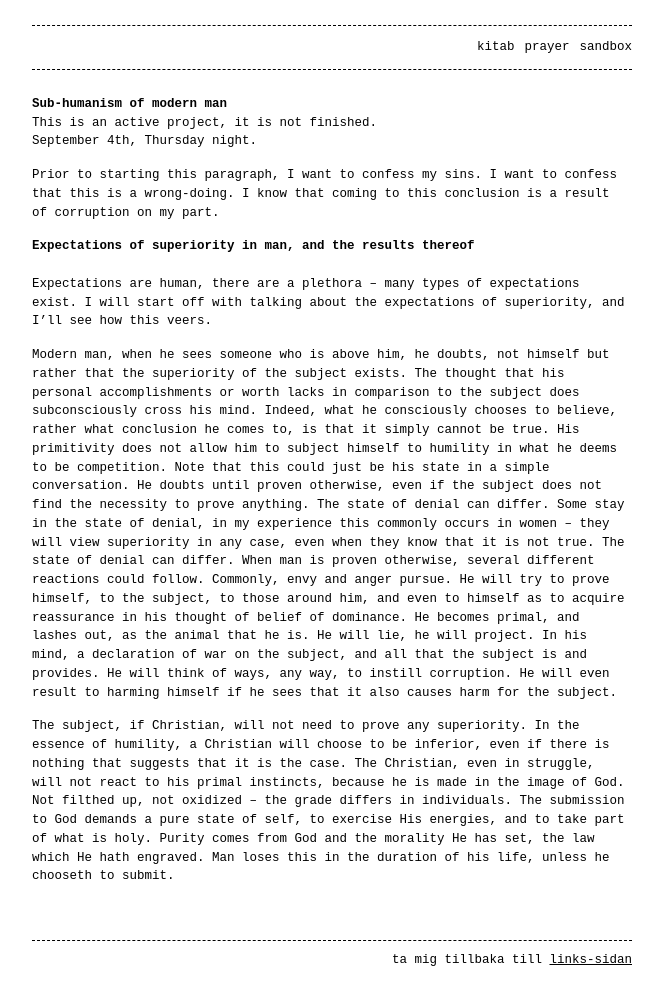
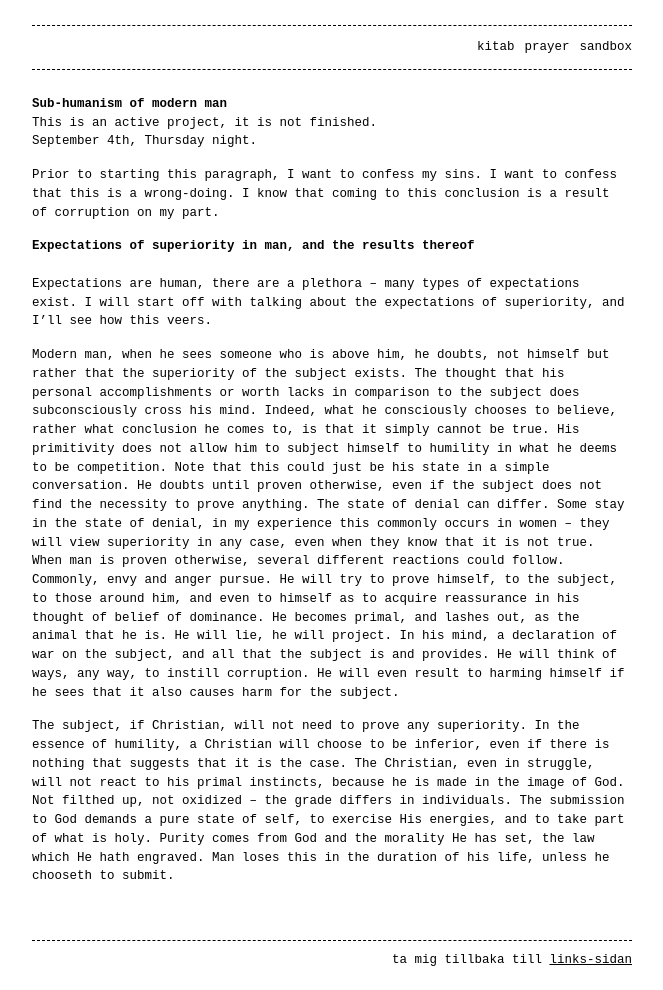
Before and after one commit to ronim-efrin/kitab, a Jekyll site: the page built from books.md, in a window 1280 px wide. Shown: the whole page, without its empty margins (308-971 px from the left). Built offline with Jekyll 4.4.1, drawn with Linux system fonts in a browser that asks for light colours.

Commit message:
Update books.md

```diff
--- a/books.md
+++ b/books.md
@@ -13,6 +13,6 @@ Prior to starting this paragraph, I want to confess my sins. I want to confess t
 **Expectations of superiority in man, and the results thereof** <br>
 Expectations are human, there are a plethora – many types of expectations exist. I will start off with talking about the expectations of superiority, and I’ll see how this veers.
 
-Modern man, when he sees someone who is above him, he doubts, not himself but rather that the superiority of the subject exists. The thought that his personal accomplishments or worth lacks in comparison to the subject does subconsciously cross his mind. Indeed, what he consciously chooses to believe, rather what conclusion he comes to, is that it simply cannot be true. His primitivity does not allow him to subject himself to humility in what he deems to be competition. Note that this could just be his state in a simple conversation. He doubts until proven otherwise, even if the subject does not find the necessity to prove anything. The state of denial can differ. Some stay in the state of denial, in my experience this commonly occurs in women – they will view superiority in any case, even when they know that it is not true. The state of denial can differ. When man is proven otherwise, several different reactions could follow. Commonly, envy and anger pursue. He will try to prove himself, to the subject, to those around him, and even to himself as to acquire reassurance in his thought of belief of dominance. He becomes primal, and lashes out, as the animal that he is. He will lie, he will project. In his mind, a declaration of war on the subject, and all that the subject is and provides. He will think of ways, any way, to instill corruption. He will even result to harming himself if he sees that it also causes harm for the subject.
+Modern man, when he sees someone who is above him, he doubts, not himself but rather that the superiority of the subject exists. The thought that his personal accomplishments or worth lacks in comparison to the subject does subconsciously cross his mind. Indeed, what he consciously chooses to believe, rather what conclusion he comes to, is that it simply cannot be true. His primitivity does not allow him to subject himself to humility in what he deems to be competition. Note that this could just be his state in a simple conversation. He doubts until proven otherwise, even if the subject does not find the necessity to prove anything. The state of denial can differ. Some stay in the state of denial, in my experience this commonly occurs in women – they will view superiority in any case, even when they know that it is not true. When man is proven otherwise, several different reactions could follow. Commonly, envy and anger pursue. He will try to prove himself, to the subject, to those around him, and even to himself as to acquire reassurance in his thought of belief of dominance. He becomes primal, and lashes out, as the animal that he is. He will lie, he will project. In his mind, a declaration of war on the subject, and all that the subject is and provides. He will think of ways, any way, to instill corruption. He will even result to harming himself if he sees that it also causes harm for the subject.
 
 The subject, if Christian, will not need to prove any superiority. In the essence of humility, a Christian will choose to be inferior, even if there is nothing that suggests that it is the case. The Christian, even in struggle, will not react to his primal instincts, because he is made in the image of God. Not filthed up, not oxidized – the grade differs in individuals. The submission to God demands a pure state of self, to exercise His energies, and to take part of what is holy. Purity comes from God and the morality He has set, the law which He hath engraved. Man loses this in the duration of his life, unless he chooseth to submit.
```
